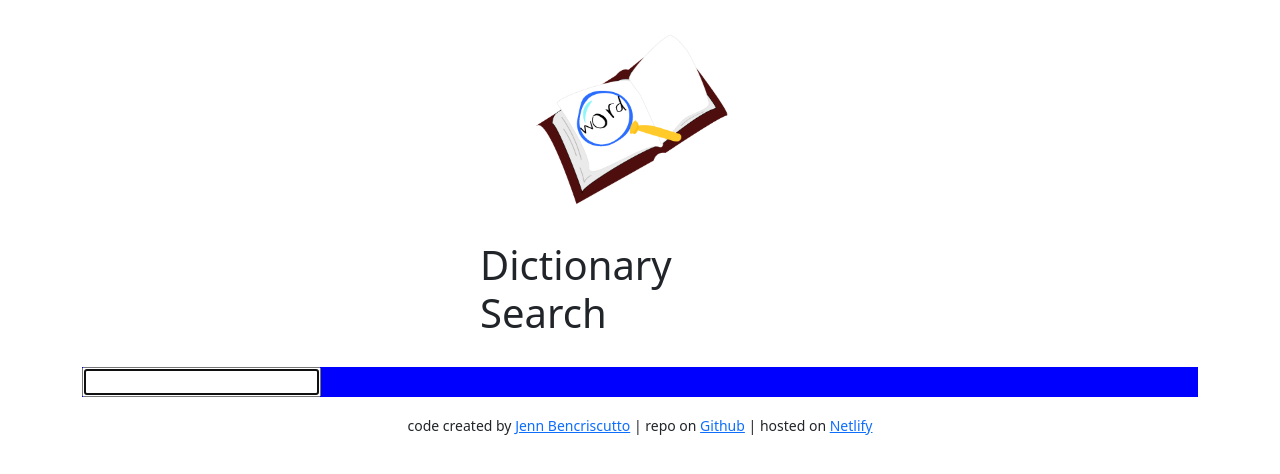
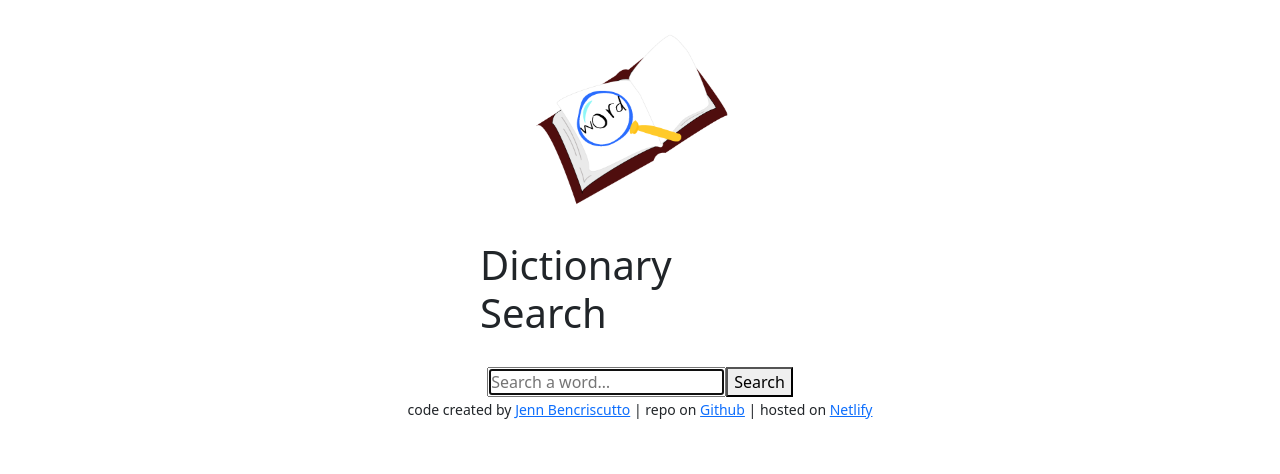
Before and after one commit to jpcreativeworks/dictionary-search, a React (Create React App) app: page / in a window 1280 px wide. Shown: the top 474 px of the page. Built offline with nearby package versions, Linux system fonts and the light colour scheme.

Commit message:
looped multiple definitions to display as a list through api call, applied css to center results

```diff
--- a/src/Dictionary.css
+++ b/src/Dictionary.css
@@ -1,3 +1,5 @@
 .Dictionary {
-  background: blue;
+  display: flex;
+  flex-direction: column;
+  align-items: center;
 }
--- a/src/Dictionary.js
+++ b/src/Dictionary.js
@@ -1,31 +1,41 @@
-import React, { useState } from "react"
-import axios from "axios"
-import "./Dictionary.css"
+import React, { useState } from "react";
+import axios from "axios";
+import Results from "./Results";
+import "./Dictionary.css";
 
 export default function Dictionary() {
   let [term, setTerm] = useState("");
+  let [definition, setDefinition] = useState(null);
 
   function handleResponse(response) {
-    console.log(response.data);
+    const entry = response.data;
+    console.log("entry:", entry);
+    setDefinition(entry);
   }
 
   function search(event) {
     event.preventDefault();
-    alert(`Searching for definition of ${term}...`)
+    const q = term.trim();
+    if (!q) return;
 
     let key = "7fd5430a29oa8949b4d239de06t9a3d4"
     let apiUrl = `https://api.shecodes.io/dictionary/v1/define?word=${term}&key=${key}`
     axios.get(apiUrl).then(handleResponse);
   }
-  function handleTermSearch(event) {
-    setTerm(event.target.value)
-  }
 
-  return (
-    <p className="Dictionary">
+
+ return (
+    <div className="Dictionary">
       <form onSubmit={search}>
-        <input type="search" autofocus="true" onChange={handleTermSearch} />
+       <input
+          type="search"
+          autoFocus
+          placeholder="Search a word…"
+          onChange={(e) => setTerm(e.target.value)}
+        />
+        <button type="submit">Search</button>
       </form>
-    </p>
+      <Results results={definition} />
+    </div>
   )
 }
--- /dev/null
+++ b/src/Results.js
@@ -0,0 +1,21 @@
+import React from "react"
+
+export default function Results({ results }) {
+  if (!results || !Array.isArray(results.meanings)) return null;
+
+
+  return (
+    <div className="my-3">
+      <h3>{results.word}</h3>
+      <ul>
+        {results.meanings.map((m, index) => (
+          <li key={index}>
+            <strong>Definition:</strong>{" "}
+            {m.partOfSpeech && <em>({m.partOfSpeech})</em>}{" "}
+            {m.definition}
+          </li>
+        ))}
+      </ul>
+    </div>
+  );
+}
```
